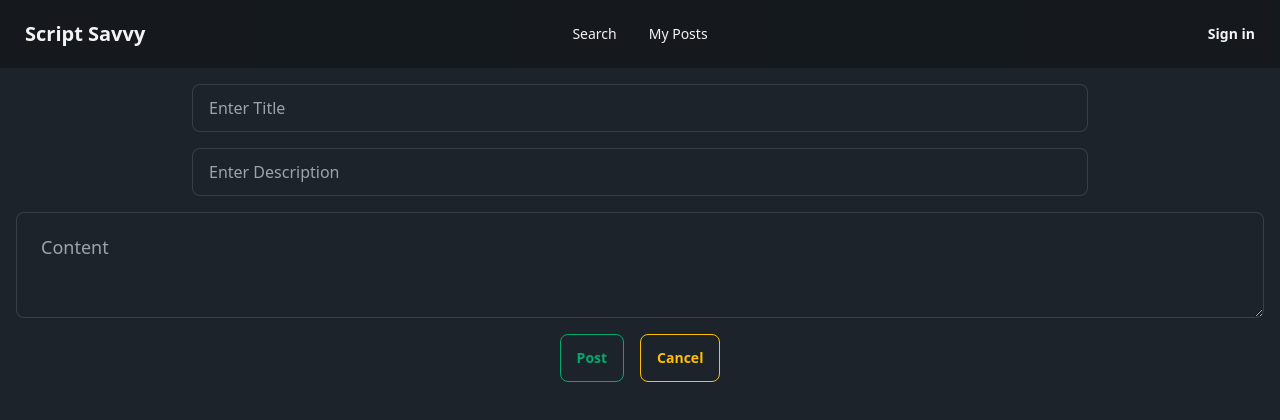
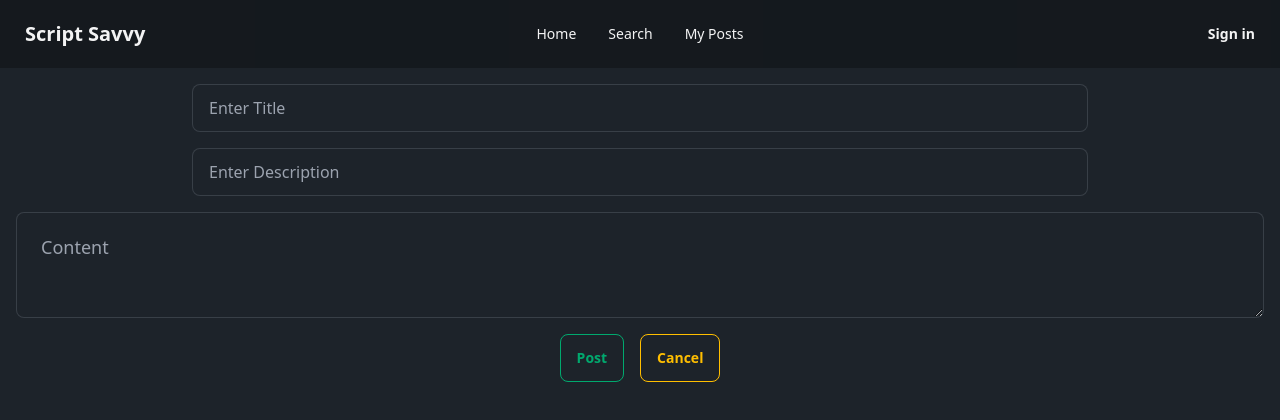
Before and after one commit to JagTheFriend/Script-Savvy, a Next.js app: page /create in a window 1280 px wide. Shown: the top 420 px of the page. Built offline with nearby package versions, Linux system fonts and the light colour scheme; no server answers.

Commit message:
Added another link
Signed-off-by: JagTheFriend <JagTheFriend12@gmail.com>

```diff
--- a/src/components/Navbar.tsx
+++ b/src/components/Navbar.tsx
@@ -23,6 +23,9 @@ function UserProfileComponent() {
 function Content() {
   return (
     <>
+      <li>
+        <Link href="/">Home</Link>
+      </li>
       <li>
         <Link href="/search">Search</Link>
       </li>
```
